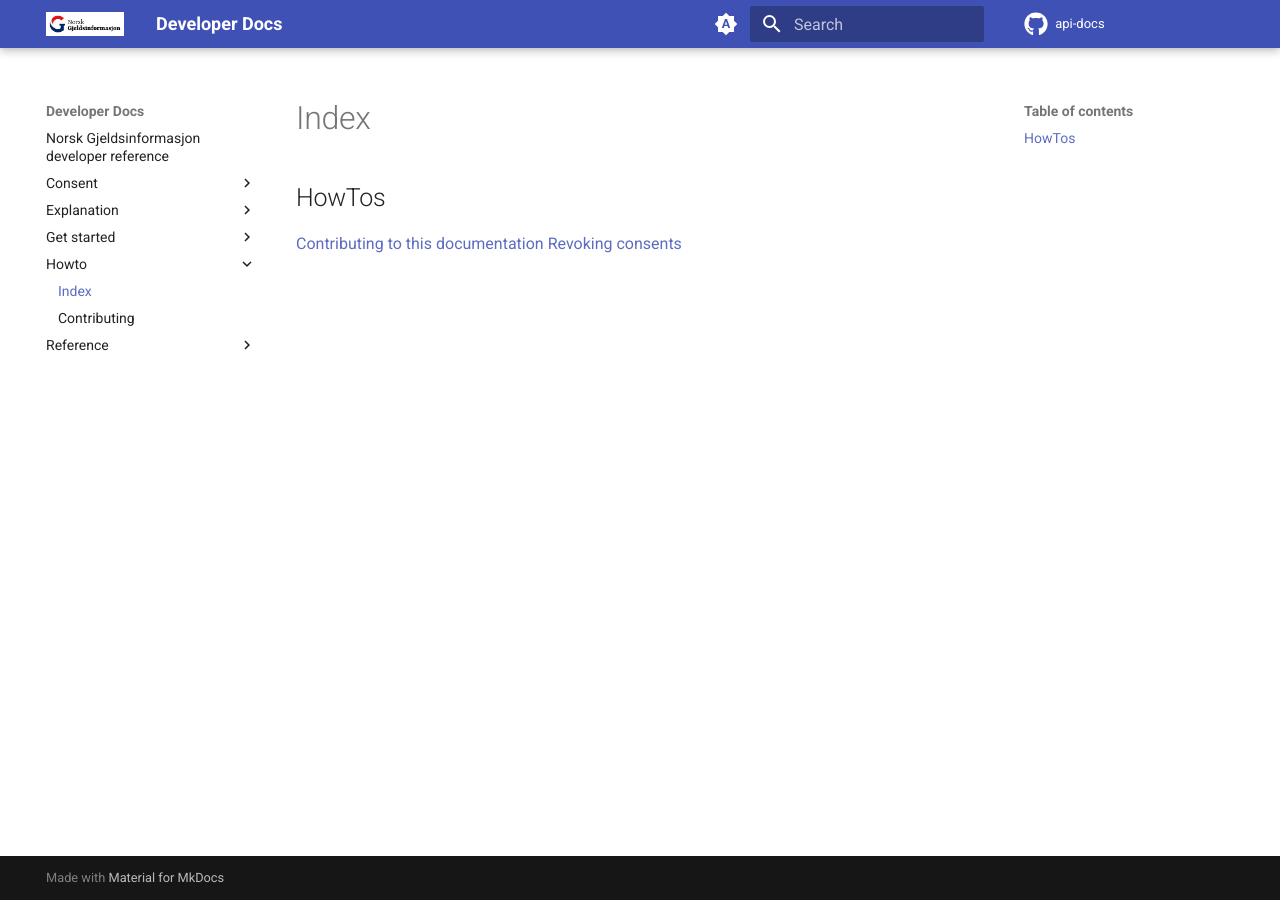
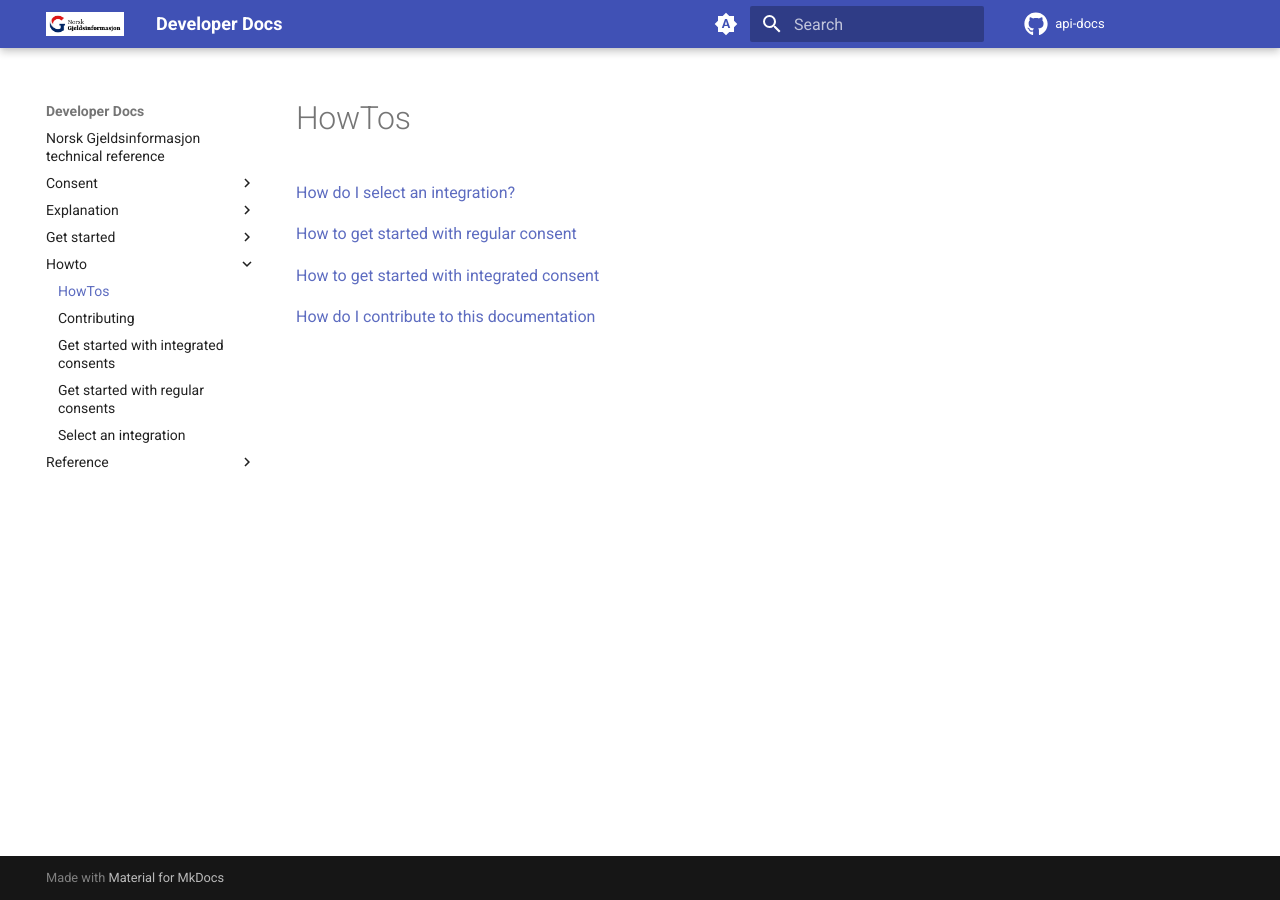
Before and after one commit to norsk-gjeldsinformasjon/api-docs, an MkDocs documentation site: the page built from docs/howto/index.md, in a window 1280 px wide. Built offline with MkDocs 1.6.1 and Material for MkDocs 9.7.7, drawn with Linux system fonts in a browser that asks for light colours; comment, search, counter and statistics services are not loaded.

Commit message:
Add HowTo that helps users select the correct type of integration

```diff
--- a/docs/howto/index.md
+++ b/docs/howto/index.md
@@ -1,4 +1,4 @@
-## HowTos
+# HowTos
 
 <!--
 How-To Guides - Problem-Oriented
@@ -6,5 +6,10 @@ How-To Guides - Problem-Oriented
 Help users solve specific problems or accomplish specific tasks. Provide practical, step-by-step instructions for intermediate users.
 -->
 
-[Contributing to this documentation](../howto/contributing.md)
-[Revoking consents](../explanation/consent.md#client-revokes-consent)
+[How do I select an integration?](select_integration.md)
+
+[How to get started with regular consent](get_started_regular.md)
+
+[How to get started with integrated consent](get_started_integrated.md)
+
+[How do I contribute to this documentation](contributing.md)
```
Also changed, not shown: docs/explanation/consent.md (+11 -1 lines), docs/explanation/index.md (+1 -11 lines), docs/howto/get_started_integrated.md (added, +1 -0 lines), docs/howto/get_started_regular.md (added, +1 -0 lines), docs/howto/select_integration.md (added, +33 -0 lines), docs/index.md (+3 -3 lines), docs/get-started/index.md (line endings or trailing spaces).
